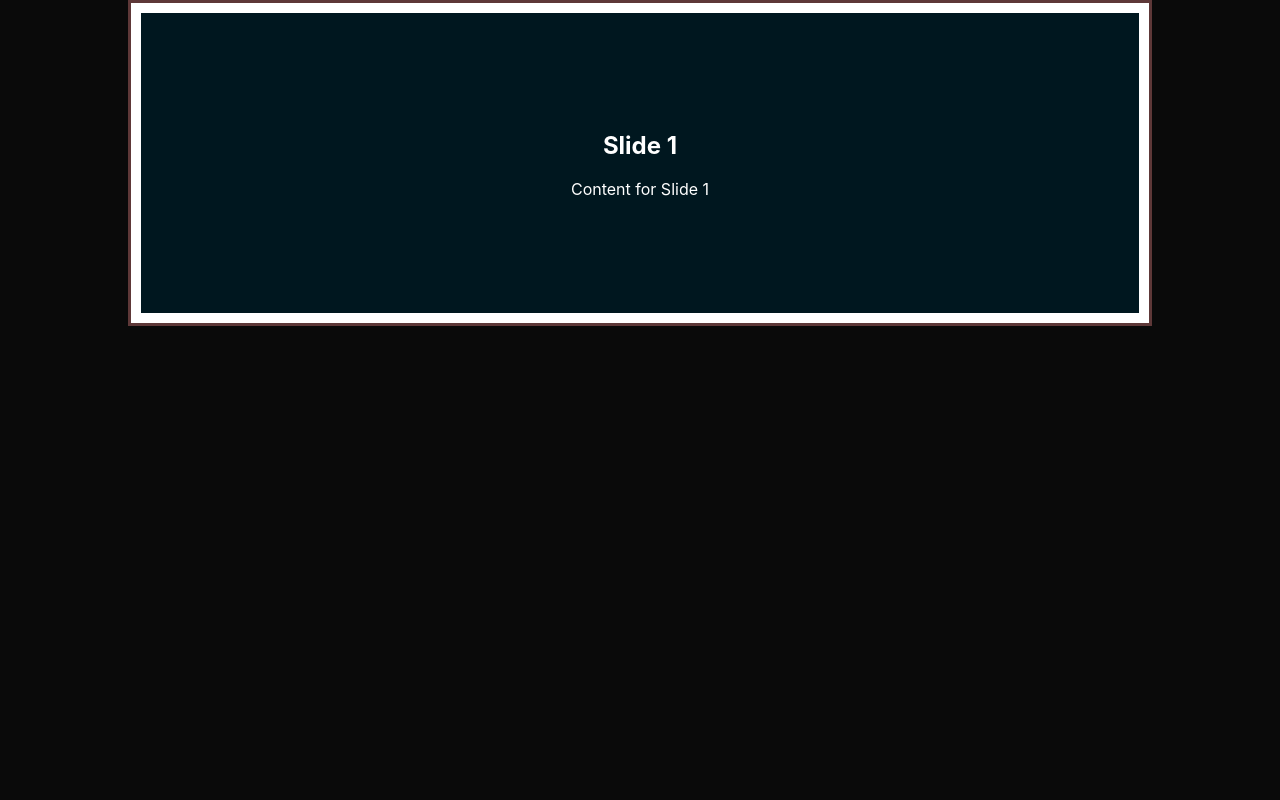
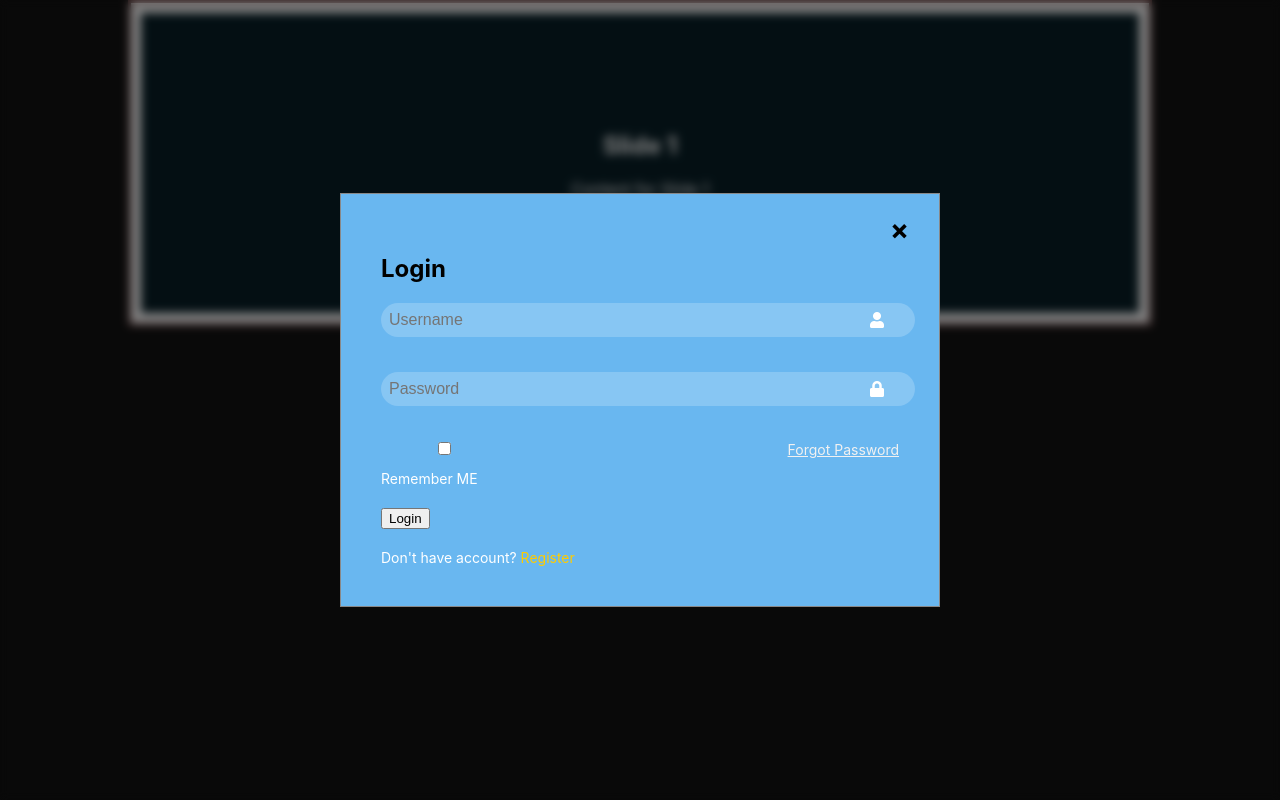
Before and after one commit to LeinadClark/MirandaDelacruz, a plain HTML site: page index.html in a window 1280 px wide. Shown: the top 800 px of the page. Drawn offline with Linux system fonts and the light colour scheme.

Commit message:
Merge branch 'main' of https://github.com/LeinadClark/MirandaDelacruz

```diff
--- a/css/styles.css
+++ b/css/styles.css
@@ -360,6 +360,9 @@ header ul li a{
     color: var(--text);
     border-radius: 3px;
 }
+.modal-content .input-group {
+    margin-bottom: 20px; /* Add spacing between input fields */
+}
 /* Modal Styles */
 .modal {
     display: none; /* Hidden by default */
@@ -372,22 +375,36 @@ header ul li a{
     overflow: auto; /* Enable scroll if needed */
     background-color: rgba(8, 8, 8, 0.5); /* Black w/ opacity */
     backdrop-filter: blur(5px); /* Apply a blur effect */
+
+    display: flex; /* Use flexbox to center the modal */
+    justify-content: center;
+    align-items: center;
 }
 
 .modal-content {
-    background-color: #db5252; /* White background */
-    margin: 15% auto; /* 15% from the top and centered */
-    padding: 20px;
+    background-color: #69b7f0; /* Modal background */
+    padding: 40px;
     border: 1px solid #888; /* Gray border */
-    width: 50%; /* Could be more or less, depending on screen size */
+    max-width: 600px; /* Set a reasonable max-width */
+    width: 100%; /* Take the full width available */
+    max-height: 80vh; /* Ensure it stays within the viewport */
+    overflow: hidden; /* Prevent scrolling */
+    box-sizing: border-box; /* Ensure padding doesn't affect the width */
+    display: flex;
+    flex-direction: column; /* Stack the content vertically */
+    position: relative; /* Add this for positioning inside the modal */
 }
 
 .close {
+    position: absolute;
+    top: 19px; /*position of x*/
+    right: 30px;
     color: #000000; /* Gray color */
     float: right; /* Float to the right */
     font-size: 28px; /* Font size */
     font-weight: bold; /* Bold font */
     text-decoration: none;
+
 }
 
 /* Show modal when the target is the modal */
@@ -401,3 +418,49 @@ header ul li a{
     color: black; /* Change color on hover */
     cursor: pointer; /* Pointer cursor on hover */
 }
+
+
+        .login-container h2 {
+            color: white;
+            margin-bottom: 20px;
+        }
+        .input-group {
+            position: relative;
+            margin-bottom: 10px; /*margin of user and password*/
+        }
+        .input-group input {
+            width: 100%;
+
+            border: none;
+            border-radius: 20px;
+            background: rgba(255, 255, 255, 0.2);
+            color: white;
+            font-size: 16px;
+        }
+        .input-group i {
+            position: absolute;
+            right: 15px;
+            top: 35%;
+            transform: translateY(-50%);
+            color: white;
+        }
+        .options {
+            display: flex;
+            justify-content: space-between;
+            color: white;
+            font-size: 14px;
+            margin-bottom: 20px;
+        }
+        .options input {
+            margin-right: 5px;
+        }
+
+        .register-link {
+            color: white;
+            font-size: 14px;
+            margin-top: 20px;
+        }
+        .register-link a {
+            color: #ffcc00;
+            text-decoration: none;
+        }
--- a/index.html
+++ b/index.html
@@ -30,7 +30,7 @@
                 <h2>Login</h2>
 
 
-                <div class="login-form">
+                <div class="input-group">
                     <input type="text" placeholder="Username">
             <i class="fas fa-user"></i>
     </div>
```
